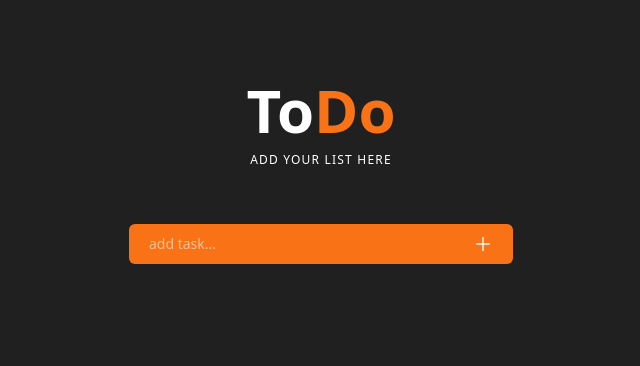
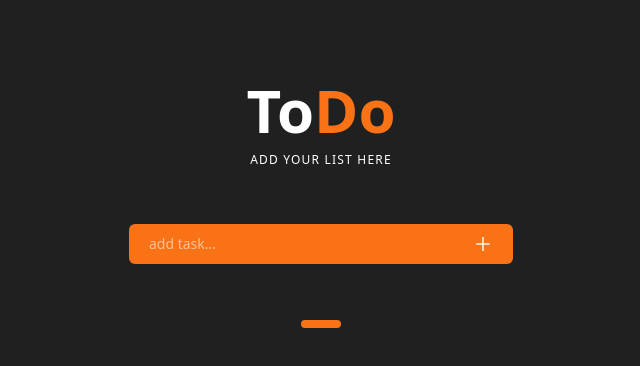
Before and after one commit to dipsingha360/todo, a React (Create React App) app: page / in a window 1280 px wide. Shown: the top 366 px of the page, without its empty margins (319-959 px from the left). Built offline with nearby package versions, Linux system fonts and the light colour scheme.

Commit message:
remove all button added with functionality

```diff
--- a/src/components/Todo.js
+++ b/src/components/Todo.js
@@ -18,8 +18,12 @@ function Todo() {
     setItems(filteredItems);
   };
 
+  const deleteAll = () => {
+    setItems([]);
+  };
+
   return (
-    <div className="flex flex-col gap-4 w-screen h-screen justify-start py-20 items-center">
+    <div className="flex flex-col gap-4 w-screen justify-start py-20 items-center">
       <div className="title flex flex-col gap-3 mb-10 justify-center items-center ">
         <h1 className="text-6xl font-semibold text-white">
           To<span className="text-orange-500 ">Do</span>
@@ -66,6 +70,13 @@ function Todo() {
           </div>
         </div>
       ))}
+
+      <button
+        className="bg-orange-500 px-5 py-1 rounded font-medium text-orange-50 hover:bg-orange-500/90 duration-300 mt-10"
+        onClick={deleteAll}
+      >
+        {items.length > 0 ? "Remove all" : ""}
+      </button>
     </div>
   );
 }
```
